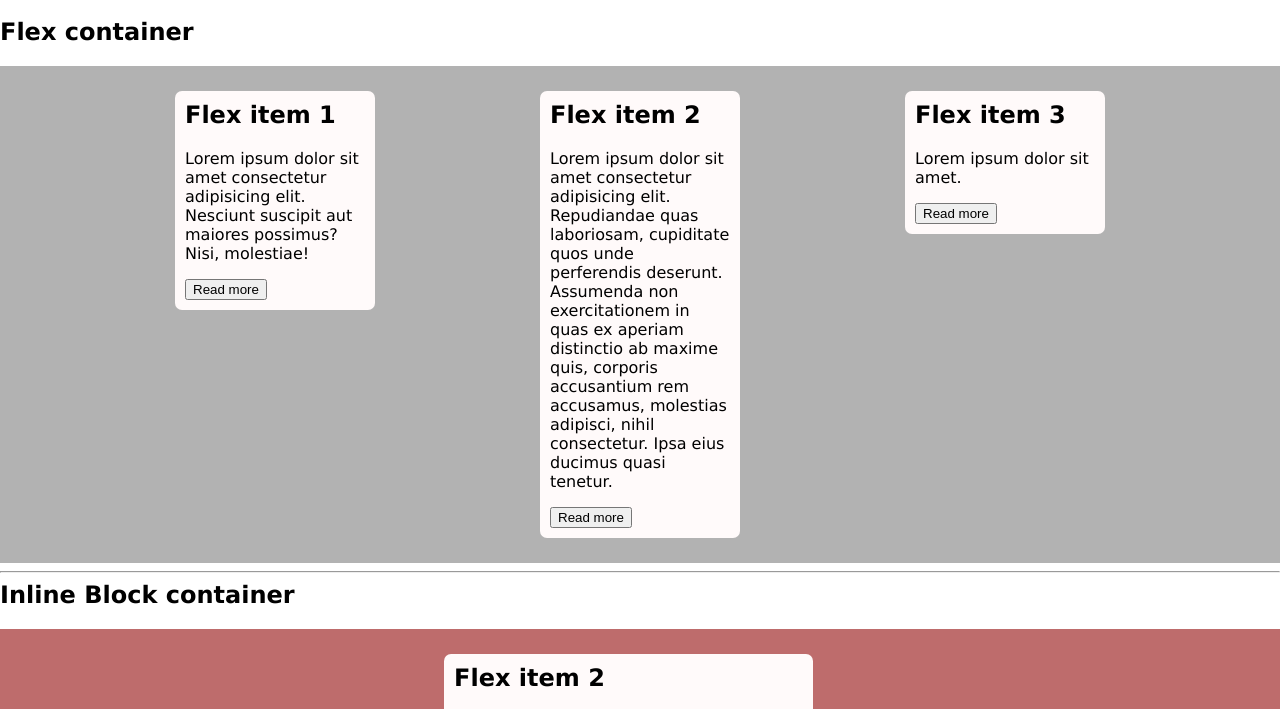
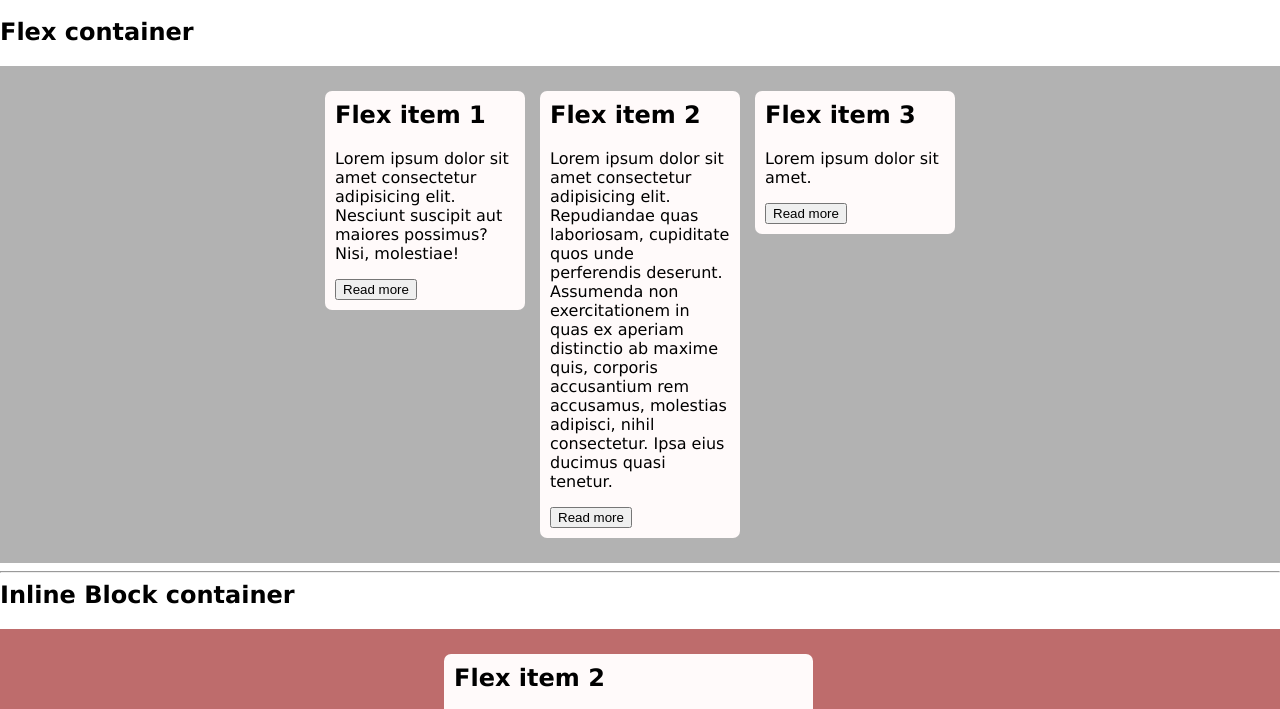
Before and after one commit to MariusCodeAcademy/type12-HTML-9-git-Flex-box, a plain HTML site: page index.html in a window 1280 px wide. Shown: the part 41-750 px from the top of the page. Drawn offline with Linux system fonts and the light colour scheme.

Commit message:
align item end

```diff
--- a/style.css
+++ b/style.css
@@ -7,10 +7,13 @@
   flex-direction: row;
   /* issidestymas pagrindine asimi */
   justify-content: flex-start;
-  justify-content: center;
   justify-content: space-between;
   justify-content: space-evenly;
+  justify-content: center;
   /* isdestymas statmena asimi */
+  align-items: flex-end;
+  align-items: center;
+  align-items: baseline;
   align-items: flex-start;
   /* flex-wrap: wrap; */
 }
```
